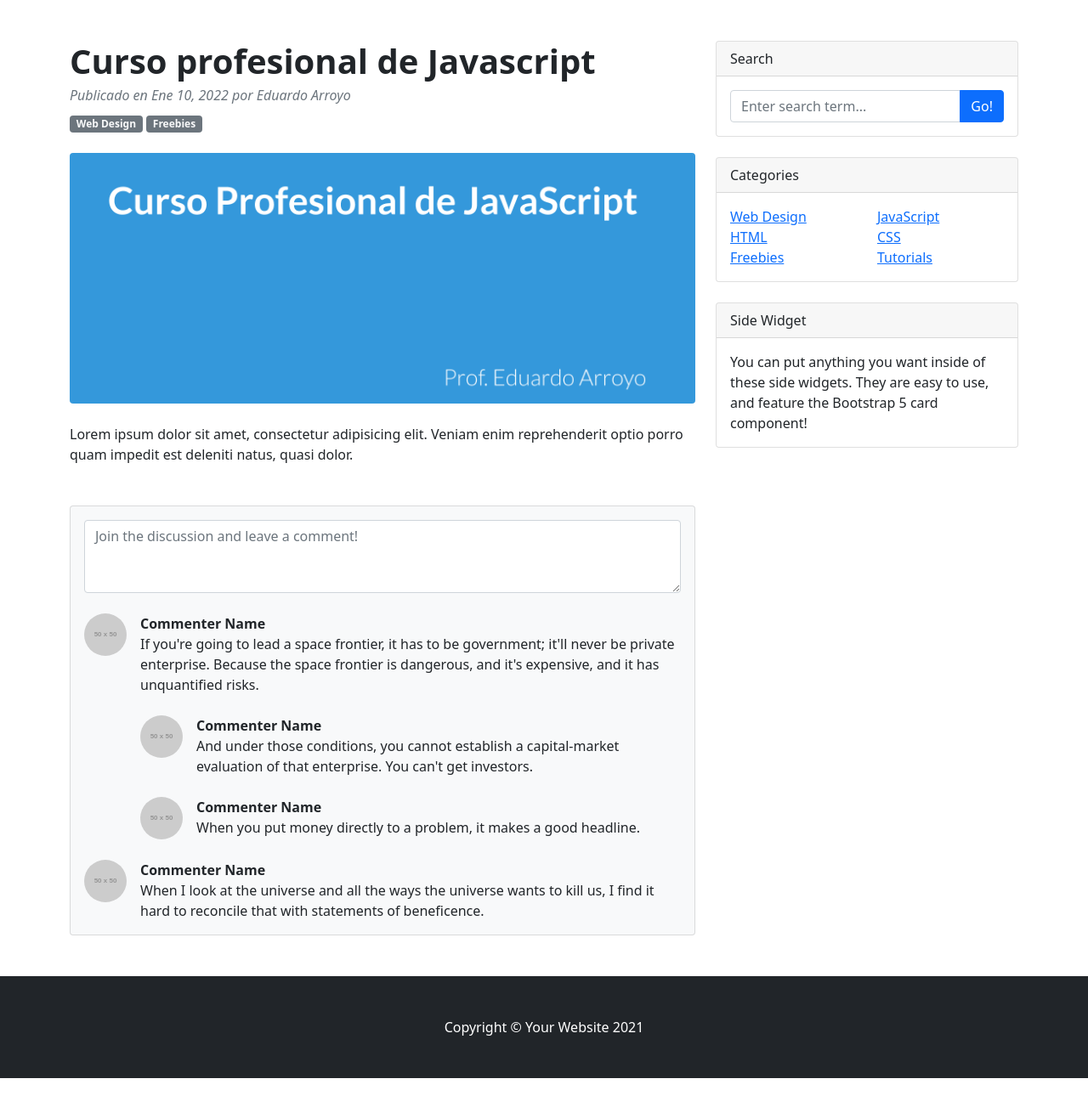
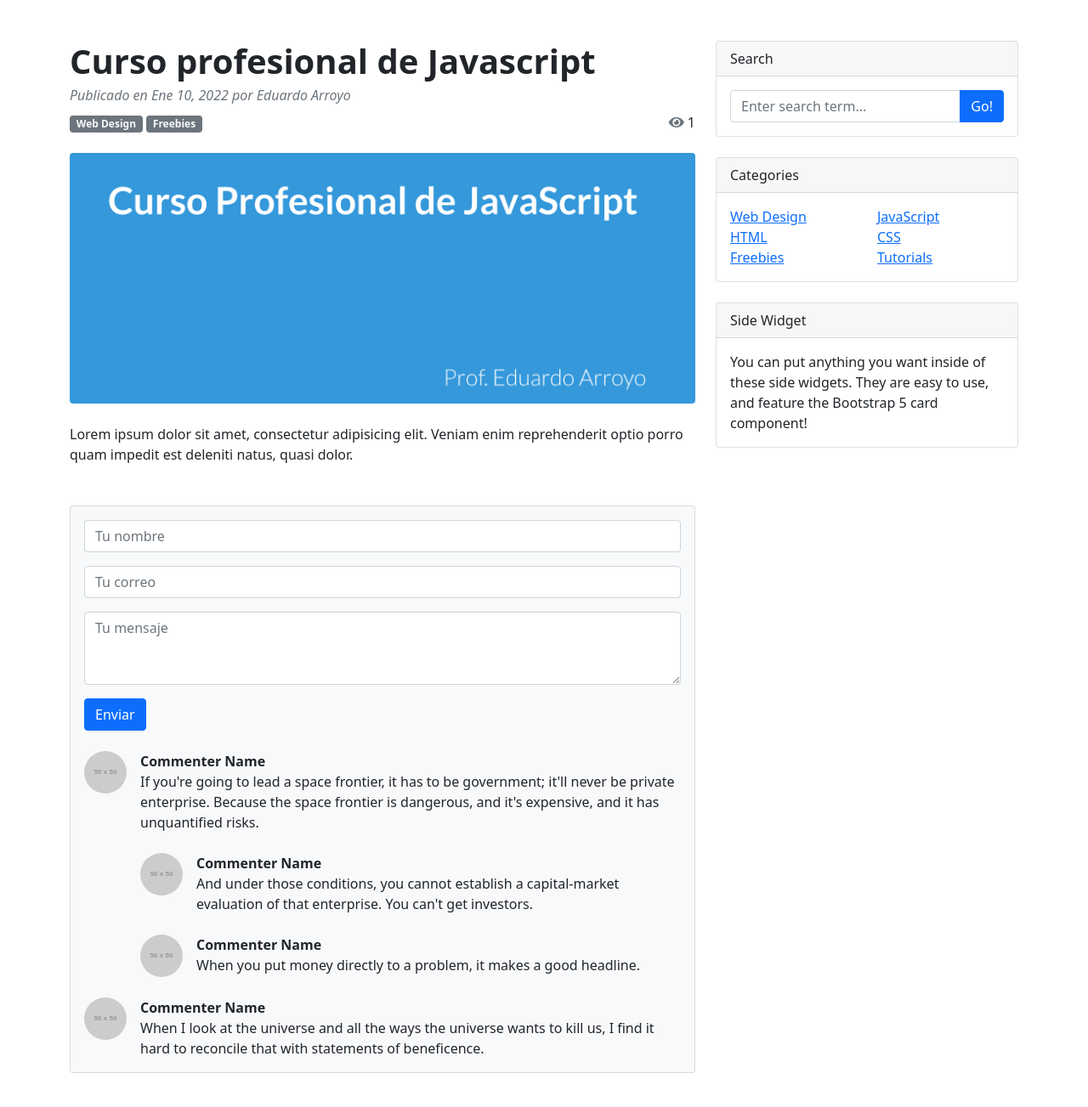
Before and after one commit to Eduarrb/DW2021-3, a PHP site: page /post.php?id=2 in a window 1280 px wide. Shown: the part 56-1359 px from the top of the page at 85% size. Before the commit the page ends 1325 px from the top, so only its background shows below. Run offline with PHP 8.4, Linux system fonts and the light colour scheme; data comes from the database, SQL or seed files in the repository; both versions use the stored data as it was after the commit; grey boxes labelled with a size stand in for pictures from a placeholder-image service; some libraries are stand-ins or nearby versions.

Commit message:
comentarios base

```diff
--- a/04 CMS/public/post.php
+++ b/04 CMS/public/post.php
@@ -22,8 +22,15 @@
                             <!-- Post meta content-->
                             <div class="text-muted fst-italic mb-2">Publicado en <?php echo fecha_formato($fila['noti_fecha']); ?> por <?php echo $fila['noti_autor']; ?></div>
                             <!-- Post categories-->
-                            <a class="badge bg-secondary text-decoration-none link-light" href="#!">Web Design</a>
-                            <a class="badge bg-secondary text-decoration-none link-light" href="#!">Freebies</a>
+                            <div class="d-flex justify-content-between align-items-center">
+                                <div>
+                                    <a class="badge bg-secondary text-decoration-none link-light" href="#!">Web Design</a>
+                                    <a class="badge bg-secondary text-decoration-none link-light" href="#!">Freebies</a>
+                                </div>
+                                <div>
+                                <i class="fas fa-eye text-secondary"></i> <?php echo $fila['noti_vistas']; ?>
+                                </div>
+                            </div>
                         </header>
                         <!-- Preview image figure-->
                         <figure class="mb-4"><img class="img-fluid rounded" src="img/<?php echo $fila['noti_img']; ?>" alt="<?php echo $fila['noti_titulo']; ?>" /></figure>
@@ -33,11 +40,28 @@
                         </section>
                     </article>
                     <!-- Comments section-->
+                    <div>
+                        <?php mostrar_msj(); ?>
+                    </div>
                     <section class="mb-5">
                         <div class="card bg-light">
                             <div class="card-body">
                                 <!-- Comment form-->
-                                <form class="mb-4"><textarea class="form-control" rows="3" placeholder="Join the discussion and leave a comment!"></textarea></form>
+                                <form class="mb-4" method="post">
+                                    <div class="form-group mb-3">
+                                        <input type="text" name="com_nombre" class="form-control" placeholder="Tu nombre">
+                                    </div>
+                                    <div class="form-group mb-3">
+                                        <input type="email" name="com_email" class="form-control" placeholder="Tu correo">
+                                    </div>
+                                    <div class="form-group mb-3">
+                                        <textarea class="form-control" rows="3" placeholder="Tu mensaje" name="com_mensaje"></textarea>
+                                    </div>
+                                    <div class="form-group">
+                                        <input type="submit" value="Enviar" class="btn btn-primary" name="enviar">
+                                    </div>
+                                </form>
+                                <?php //comentario_crear($fila['noti_id']); ?>
                                 <!-- Comment with nested comments-->
                                 <div class="d-flex mb-4">
                                     <!-- Parent comment-->
--- a/04 CMS/resources/functions.php
+++ b/04 CMS/resources/functions.php
@@ -119,9 +119,24 @@ DELIMITADOR;
     function noticia_individual_mostrar(){
         if(isset($_GET['id'])){
             $id = limpiar_string(trim($_GET['id']));
+            $query = query("UPDATE noticias SET noti_vistas = noti_vistas + 1 WHERE noti_id = {$id}");
+            confirmar($query);
             $query = query("SELECT * FROM noticias WHERE noti_id = {$id}");
             confirmar($query);
             return $fila = fetch_array($query);
+        }
+    }
+
+    function comentario_crear($noti_id){
+        if(isset($_POST['enviar'])){
+            $com_nombre = limpiar_string(trim($_POST['com_nombre']));
+            $com_email = limpiar_string(trim($_POST['com_email']));
+            $com_mensaje = limpiar_string(trim($_POST['com_mensaje']));
+
+            $query = query("INSERT INTO comentarios(com_noti_id, com_nombre, com_email, com_mensaje, com_status, com_fecha) VALUES ({$noti_id}, '{$com_nombre}', '{$com_email}', '{$com_mensaje}', 'pendiente', NOW())");
+            confirmar($query);
+            set_mensaje(display_success_msj('Tu comentario a sido enviado satisfactoriamente. Espere la aprobación del admin'));
+            redirect("post.php?id={$noti_id}");
         }
     }
 
--- a/04 CMS/resources/templates/front/head.php
+++ b/04 CMS/resources/templates/front/head.php
@@ -8,6 +8,7 @@
         <title>Blog Home - Start Bootstrap Template</title>
         <!-- Favicon-->
         <link rel="icon" type="image/x-icon" href="assets/favicon.ico" />
+        <link rel="stylesheet" href="https://cdnjs.cloudflare.com/ajax/libs/font-awesome/5.15.4/css/all.min.css">
         <!-- Core theme CSS (includes Bootstrap)-->
         <link href="css/styles.css" rel="stylesheet" />
     </head>
```
Also changed, not shown: 04 CMS/comandos.sql (+10 -0 lines).
